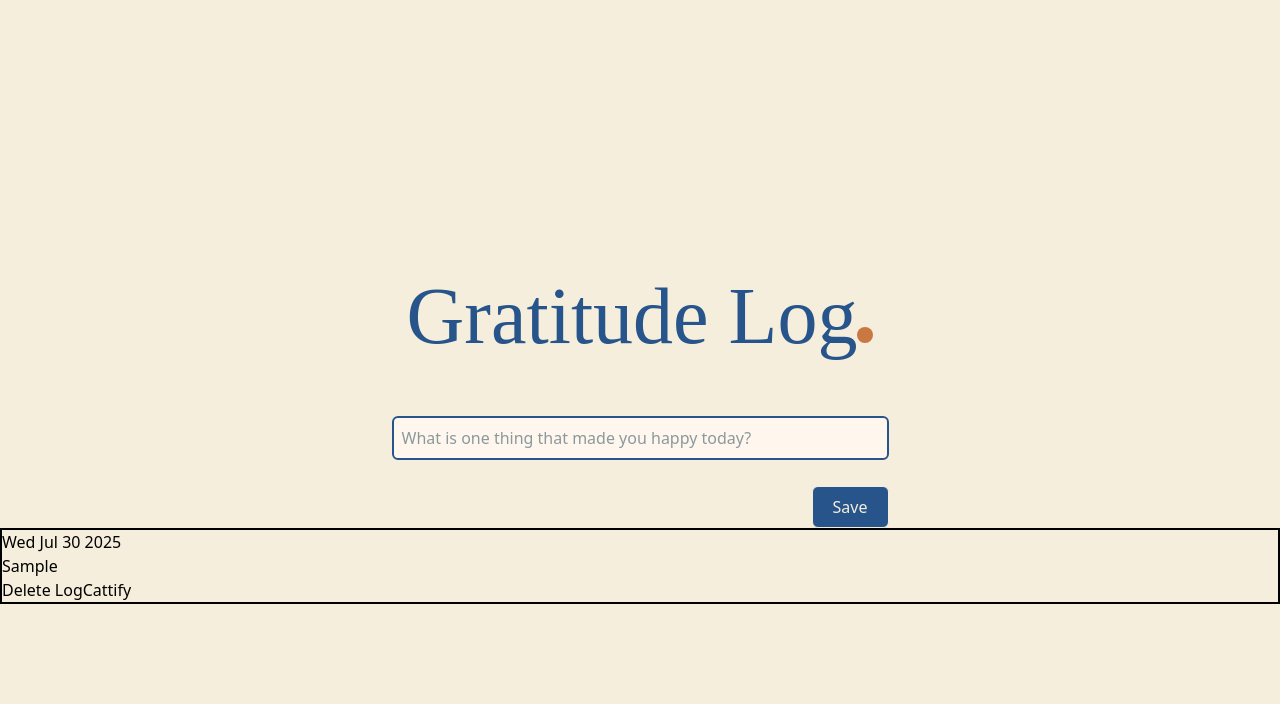
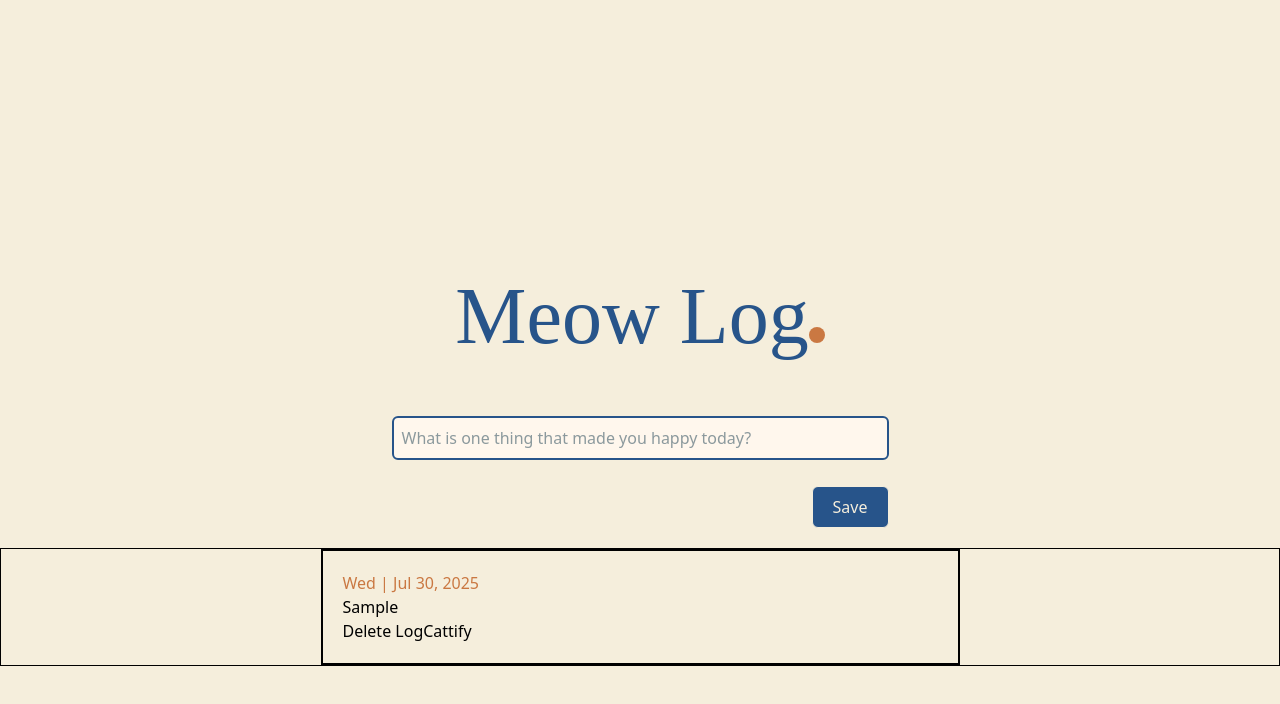
Before and after one commit to helicohedron/meow-log, a React (Vite) app in the folder p3-react-app/: page /log in a window 1280 px wide. Both pictures are taken after typing "Sample" into the empty fields and a click on the input "Save". Shown: the top 704 px of the page. Built offline with nearby package versions, Linux system fonts and the light colour scheme; a web font is replaced by a local one.

Commit message:
feat: add styles for Display Log component

```diff
--- a/p3-react-app/src/components/DisplayLog.jsx
+++ b/p3-react-app/src/components/DisplayLog.jsx
@@ -3,16 +3,23 @@ import BtnDelete from './BtnDelete'
 
 const date = new Date();
 const displayDate = date.toDateString();
+const [ dayWeek, month, day, year ] = displayDate.split(' ');
 
 function DisplayLog({logs, setLogs}) {
   return (
-    <div>
+    <div className='flex flex-col items-center border-1 mt-5'>
       {logs.length > 0 ? logs.map((log) => (
-        <div key={log.id}>
-          <p>{displayDate}</p>
-          <p>{log.text}</p>
-          <BtnDelete id={log.id} logs={logs} setLogs={setLogs}/>
-          <BtnCattify text={log.text} alt='A cat with text.'/>
+        <div key={log.id} className='border-2 min-w-1/2 max-w-3/4 p-5'>
+          <div className='text-[var(--color-burntOrange)]'>
+            <p>{dayWeek} | {month} {day}, {year}</p>
+          </div>
+          <div>
+            <p>{log.text}</p>
+          </div>
+          <div>
+            <BtnDelete id={log.id} logs={logs} setLogs={setLogs}/>
+            <BtnCattify text={log.text} alt='A cat with text.'/>
+          </div>
         </div>
       )) : 'You have no logs at the moment.'}
     </div>
--- a/p3-react-app/src/components/LogField.jsx
+++ b/p3-react-app/src/components/LogField.jsx
@@ -6,6 +6,11 @@ function LogField( { logs, setLogs }) {
 
   const handleSubmit = (e) => {
     e.preventDefault();
+
+    if (!log) {
+      alert('Please enter a log.');
+      throw Error;
+    }
 
     const newLog = { id: Date.now(), text: log };
     const updatedLogs = [ ...logs, newLog ];
--- a/p3-react-app/src/pages/LogPage.jsx
+++ b/p3-react-app/src/pages/LogPage.jsx
@@ -19,12 +19,12 @@ function Log() {
     <div className='bg-[var(--color-offWhite)] min-h-screen'>
       <div className='flex flex-col'>
         <div>
-          <Header title='Gratitude Log' />
+          <Header title='Meow Log' />
         </div>
         <div>
           <LogField logs={logs} setLogs={setLogs}/>
         </div>
-        <div className='border-2'>
+        <div>
           <DisplayLog logs={logs} setLogs={setLogs}/>
         </div>
       </div>
```
